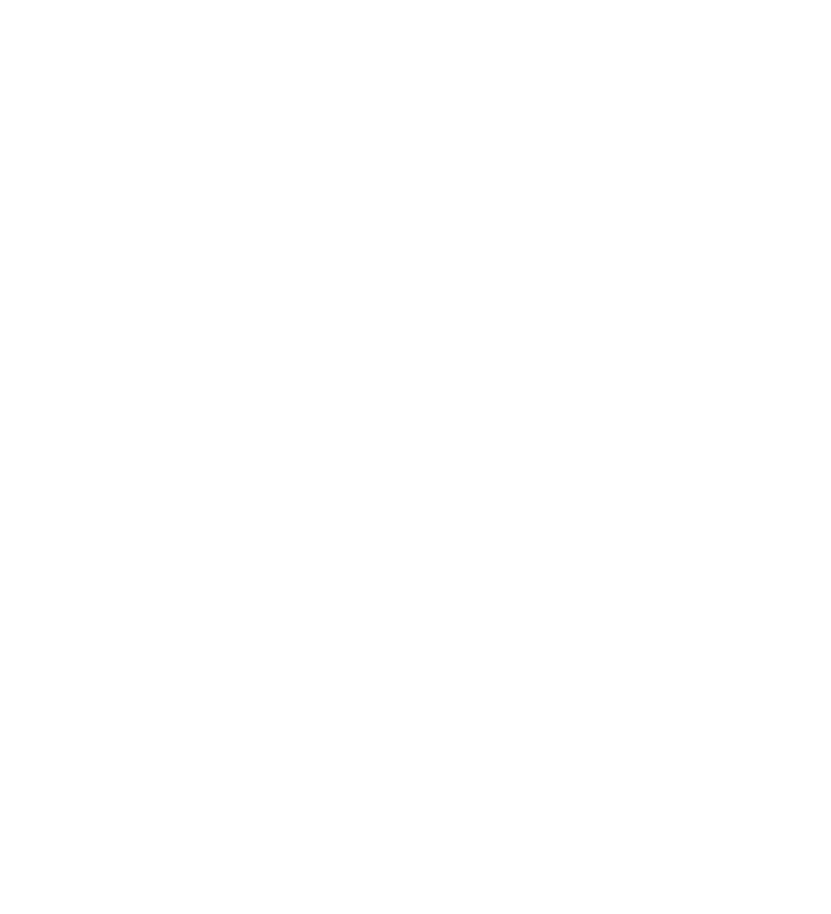
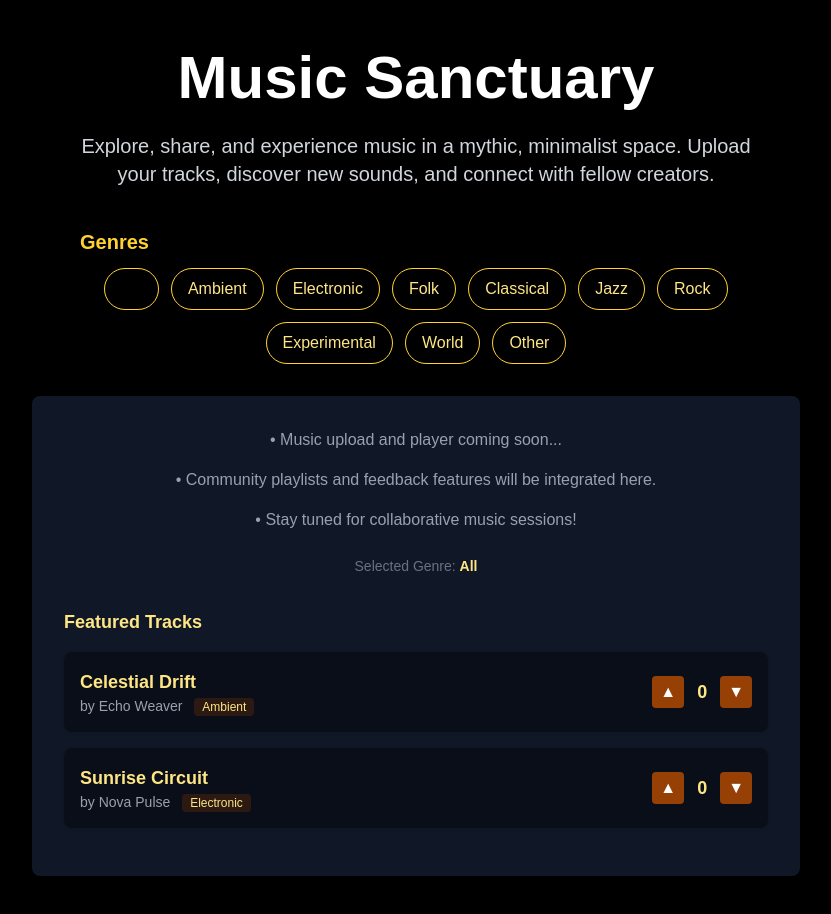
Before and after one commit to Shellzonit/auralis-sanctuary-, a Next.js app: page / in a window 1280 px wide. Shown: the top 914 px of the page, without its empty margins (224-1055 px from the left). Before the commit the page ends 800 px from the top, so only its background shows below. Built offline with nearby package versions, Linux system fonts and the light colour scheme.

Commit message:
feat: set music page as homepage (moved content to app/page.tsx)

```diff
--- a/app/page.tsx
+++ b/app/page.tsx
@@ -1,10 +1,136 @@
 
 
+"use client";
+import Image from "next/image";
+import { useState, useEffect } from "react";
+const GENRES = [
+  "Ambient",
+  "Electronic",
+  "Folk",
+  "Classical",
+  "Jazz",
+  "Rock",
+  "Experimental",
+  "World",
+  "Other",
+];
 
-export default function Page() {
+export default function Home() {
+  const [selectedGenre, setSelectedGenre] = useState<string>("All");
+
   return (
-    <div>
-      {/* your JSX here */}
+    <main className="min-h-screen bg-black text-white flex flex-col items-center px-6 py-12">
+      {/* Hero Title */}
+      <h1 className="text-4xl md:text-6xl font-bold mb-6 text-center">
+        Music Sanctuary
+      </h1>
+
+      {/* Description */}
+      <p className="max-w-2xl text-center text-lg md:text-xl text-gray-300 mb-10">
+        Explore, share, and experience music in a mythic, minimalist space. Upload your tracks, discover new sounds, and connect with fellow creators.
+      </p>
+
+      {/* Music Categories */}
+      <div className="mb-8 w-full max-w-2xl">
+        <h2 className="text-xl font-semibold mb-3 text-amber-300">Genres</h2>
+        <div className="flex flex-wrap gap-3 justify-center">
+          <button
+            className={`px-4 py-2 rounded-full border border-amber-300 text-amber-200 bg-black/30 hover:bg-amber-900/30 transition ${selectedGenre === "All" ? "bg-amber-300 text-black font-bold" : ""}`}
+            onClick={() => setSelectedGenre("All")}
+          >
+            All
+          </button>
+          {GENRES.map((genre) => (
+            <button
+              key={genre}
+              className={`px-4 py-2 rounded-full border border-amber-300 text-amber-200 bg-black/30 hover:bg-amber-900/30 transition ${selectedGenre === genre ? "bg-amber-300 text-black font-bold" : ""}`}
+              onClick={() => setSelectedGenre(genre)}
+            >
+              {genre}
+            </button>
+          ))}
+        </div>
+      </div>
+
+      {/* Example music list with voting */}
+      <div className="w-full max-w-3xl bg-gray-900 p-8 rounded-lg shadow-lg flex flex-col items-center">
+        <p className="text-gray-400 mb-4">• Music upload and player coming soon...</p>
+        <p className="text-gray-400 mb-4">• Community playlists and feedback features will be integrated here.</p>
+        <p className="text-gray-400">• Stay tuned for collaborative music sessions!</p>
+        <p className="text-gray-500 mt-6 text-sm">Selected Genre: <span className="font-semibold text-amber-200">{selectedGenre}</span></p>
+
+        {/* Example music items with voting */}
+        <div className="w-full mt-8">
+          <h3 className="text-lg font-semibold mb-4 text-amber-200">Featured Tracks</h3>
+          {[{
+            id: 1,
+            title: "Celestial Drift",
+            artist: "Echo Weaver",
+            genre: "Ambient",
+            link: "https://soundcloud.com/artist/celestial-drift",
+          }, {
+            id: 2,
+            title: "Sunrise Circuit",
+            artist: "Nova Pulse",
+            genre: "Electronic",
+            link: "https://youtube.com/watch?v=example",
+          }].filter(m => selectedGenre === "All" || m.genre === selectedGenre).map((music, idx) => (
+            <MusicItem key={music.id} music={music} />
+          ))}
+        </div>
+      </div>
+    </main>
+  );
+}
+
+function MusicItem({ music }: { music: { id: number, title: string, artist: string, genre: string, link: string } }) {
+  const [votes, setVotes] = useState(0);
+  const [voted, setVoted] = useState(false);
+
+  // Hydration-safe: load from localStorage only on client
+  useEffect(() => {
+    if (typeof window !== "undefined") {
+      const stored = localStorage.getItem(`music-votes-${music.id}`);
+      setVotes(stored ? parseInt(stored) : 0);
+      setVoted(localStorage.getItem(`music-voted-${music.id}`) === "true");
+    }
+  }, [music.id]);
+
+  function handleVote(delta: number) {
+    if (voted) return;
+    const newVotes = votes + delta;
+    setVotes(newVotes);
+    setVoted(true);
+    if (typeof window !== "undefined") {
+      localStorage.setItem(`music-votes-${music.id}`, newVotes.toString());
+      localStorage.setItem(`music-voted-${music.id}`, "true");
+    }
+  }
+
+  return (
+    <div className="flex flex-col sm:flex-row items-center justify-between bg-black/40 rounded-lg p-4 mb-4 shadow w-full">
+      <div className="flex-1 text-left">
+        <a href={music.link} target="_blank" rel="noopener noreferrer" className="text-amber-200 font-bold hover:underline text-lg">{music.title}</a>
+        <div className="text-gray-400 text-sm">by {music.artist} <span className="ml-2 px-2 py-0.5 bg-amber-900/30 rounded text-amber-200 text-xs">{music.genre}</span></div>
+      </div>
+      <div className="flex items-center gap-2 mt-2 sm:mt-0">
+        <button
+          className="px-2 py-1 bg-amber-700/80 rounded text-white hover:bg-amber-600 disabled:opacity-50"
+          onClick={() => handleVote(1)}
+          disabled={voted}
+          aria-label="Upvote"
+        >▲</button>
+        <span className="text-amber-200 font-bold text-lg min-w-[2ch] text-center">{votes}</span>
+        <button
+          className="px-2 py-1 bg-amber-700/80 rounded text-white hover:bg-amber-600 disabled:opacity-50"
+          onClick={() => handleVote(-1)}
+          disabled={voted}
+          aria-label="Downvote"
+        >▼</button>
+        {votes >= 5 && (
+          <span className="ml-2 px-2 py-0.5 bg-amber-300 text-black rounded-full text-xs font-semibold">Top Voted ⭐</span>
+        )}
+      </div>
     </div>
   );
 }
```
